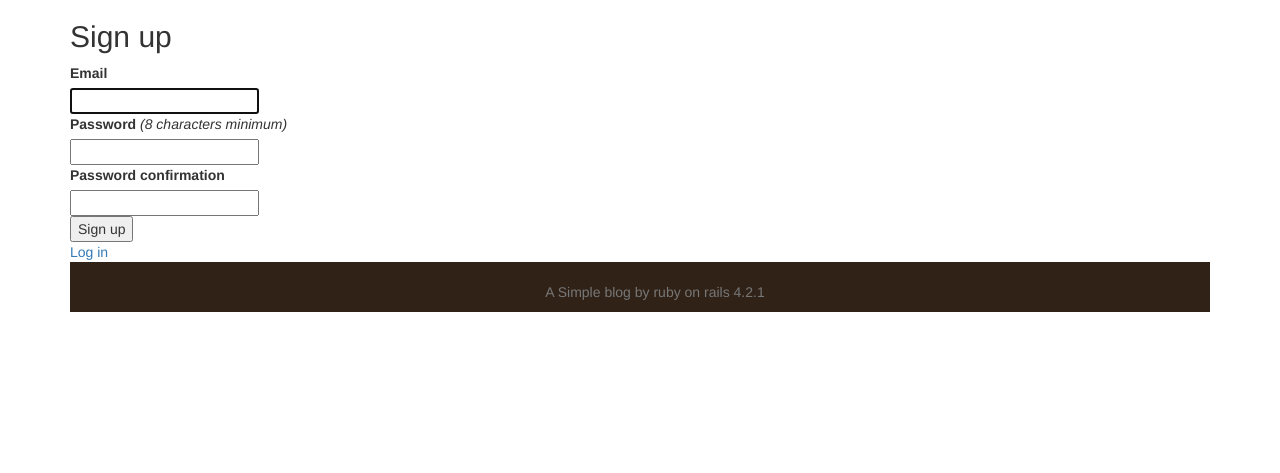
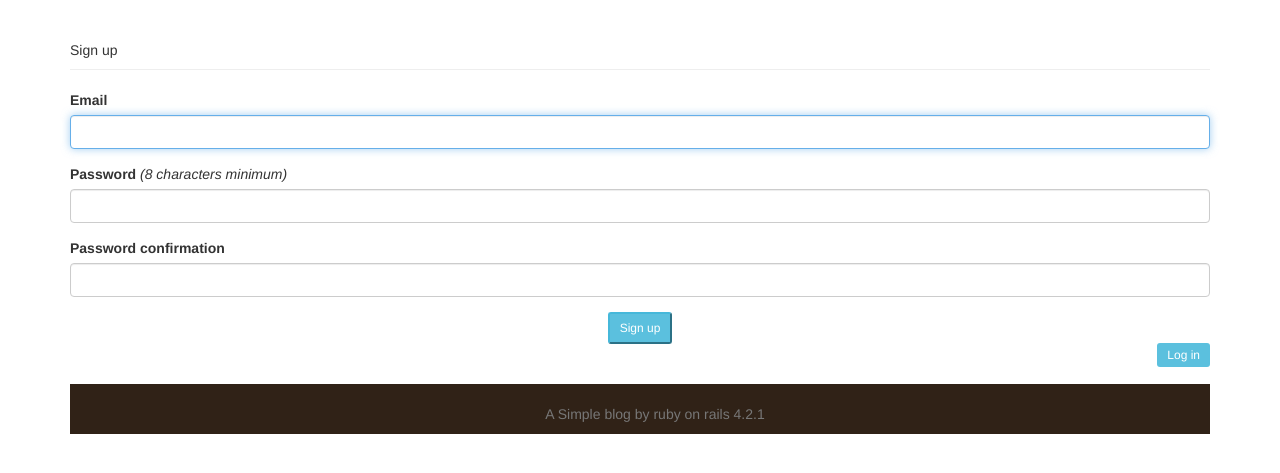
Before and after one commit to ohyoungjooung2/myblog-docker, a Rails app: page /users/sign_up in a window 1280 px wide. Shown: the part 51-524 px from the top of the page. Run offline with Rails 7, Linux system fonts and the light colour scheme; style sheets or scripts are compiled from the project's sources; parts of the project's set-up code (start-up, migrations or seed data) failed here and were passed over; some libraries are stand-ins or nearby versions.

Commit message:
almost completing bootstrap3 and removed unnecessary files partly

```diff
--- a/app/controllers/sessions_controller.rb
+++ b/app/controllers/sessions_controller.rb
@@ -1,4 +1,3 @@
 class SessionsController < ApplicationController
- before_action :authenticate_user!
 
 end
--- a/app/views/articles/index.html.erb
+++ b/app/views/articles/index.html.erb
@@ -1,4 +1,4 @@
 <div id="articles">
   <%= render @articles %>
 </div>
-<div "text-center"><%= paginate @articles, :theme => 'twitter-bootstrap-3', :pagination_class => "pagination-sm pagination-centered" %></div>
+<div "text-center"><%= paginate @articles,  :theme => 'twitter-bootstrap-3', :pagination_class => "pagination-sm pagination-centered" %></div>
--- a/app/views/devise/confirmations/new.html.erb
+++ b/app/views/devise/confirmations/new.html.erb
@@ -1,4 +1,4 @@
-<h2>Resend confirmation instructions</h2>
+<div class="page-header">Resend confirmation instructions</div>
 
 <%= form_for(resource, as: resource_name, url: confirmation_path(resource_name), html: { method: :post }) do |f| %>
   <%= devise_error_messages! %>
--- a/app/views/devise/registrations/new.html.erb
+++ b/app/views/devise/registrations/new.html.erb
@@ -1,28 +1,31 @@
-<h2>Sign up</h2>
+<div class="page-header">Sign up</div>
 
 <%= form_for(resource, as: resource_name, url: registration_path(resource_name)) do |f| %>
   <%= devise_error_messages! %>
-
+ <div class="form-group">
   <div class="field">
     <%= f.label :email %><br />
-    <%= f.email_field :email, autofocus: true %>
+    <%= f.email_field :email, autofocus: true, :class=>"form-control" %>
   </div>
-
+</div>
+<div class="form-group">
   <div class="field">
     <%= f.label :password %>
     <% if @minimum_password_length %>
     <em>(<%= @minimum_password_length %> characters minimum)</em>
     <% end %><br />
-    <%= f.password_field :password, autocomplete: "off" %>
+    <%= f.password_field :password,:class=>"form-control",autocomplete: "off" %>
   </div>
+</div>
 
+<div class="form-group">
   <div class="field">
     <%= f.label :password_confirmation %><br />
-    <%= f.password_field :password_confirmation, autocomplete: "off" %>
+    <%= f.password_field :password_confirmation, :class=>"form-control", autocomplete: "off" %>
   </div>
-
-  <div class="actions">
-    <%= f.submit "Sign up" %>
+</div>
+  <div class="actions inline">
+    <div class="text-center"><%= f.submit "Sign up",:class=>"btn-sm btn-info" %></div>
   </div>
 <% end %>
 
--- a/app/views/devise/shared/_links.html.erb
+++ b/app/views/devise/shared/_links.html.erb
@@ -1,25 +1,25 @@
 <%- if controller_name != 'sessions' %>
-  <%= link_to "Log in", new_session_path(resource_name) %><br />
+  <div class="text-right"><%= link_to "Log in", new_session_path(resource_name),:class=>"btn-sm btn-info" %></div><br />
 <% end -%>
 
 <%- if devise_mapping.registerable? && controller_name != 'registrations' %>
-  <%= link_to "Sign up", new_registration_path(resource_name) %><br />
+  <div class="text-right"><%= link_to "Sign up", new_registration_path(resource_name),:class=>"btn-sm btn-success" %></div><br />
 <% end -%>
 
 <%- if devise_mapping.recoverable? && controller_name != 'passwords' && controller_name != 'registrations' %>
-  <%= link_to "Forgot your password?", new_password_path(resource_name) %><br />
+  <div class="text-right"><%= link_to "Forgot your password?", new_password_path(resource_name),:class=>"btn-sm btn-success" %></div><br />
 <% end -%>
 
 <%- if devise_mapping.confirmable? && controller_name != 'confirmations' %>
-  <%= link_to "Didn't receive confirmation instructions?", new_confirmation_path(resource_name) %><br />
+  <%= link_to "Didn't receive confirmation instructions?", new_confirmation_path(resource_name),:class=>"btn-sm btn-info" %><br />
 <% end -%>
 
 <%- if devise_mapping.lockable? && resource_class.unlock_strategy_enabled?(:email) && controller_name != 'unlocks' %>
-  <%= link_to "Didn't receive unlock instructions?", new_unlock_path(resource_name) %><br />
+  <%= link_to "Didn't receive unlock instructions?", new_unlock_path(resource_name),:class=>"btn-sm btn-info" %><br />
 <% end -%>
 
 <%- if devise_mapping.omniauthable? %>
   <%- resource_class.omniauth_providers.each do |provider| %>
-    <%= link_to "Sign in with #{provider.to_s.titleize}", omniauth_authorize_path(resource_name, provider) %><br />
+    <%= link_to "Sign in with #{provider.to_s.titleize}", omniauth_authorize_path(resource_name, provider),:class=>"btn-sm btn-info" %><br />
   <% end -%>
 <% end -%>
--- a/app/views/layouts/application.html.erb
+++ b/app/views/layouts/application.html.erb
@@ -25,7 +25,7 @@
 		    <ul class="nav navbar-nav">
             <%#= link_to "New Article", new_article_path(@article,:format=>:js), remote: true,:id=>'new_post_link', "data-no-turbolink" => true %>
             <li><%= link_to "MyBlog", root_path %></li>
-            <li><%= link_to "New Article", new_article_path(@article), :id=>'new_post_link', "data-no-turbolink" => true %></li>
+            <li><%= link_to "New Article", new_article_path, :id=>'new_post_link', :method => 'get', "data-no-turbolink" => true %></li>
               <% if signed_in? %>
 
              <li><%= link_to "Edit Password", edit_user_registration_path(current_user) %> </li>
--- a/config/routes.rb
+++ b/config/routes.rb
@@ -8,11 +8,15 @@ Blog::Application.routes.draw do
   end
 
 
+
   root :to => "articles#index"
   resources :articles do
+     #pretty url for kaminari pagination
+     get 'page/:page', :action => :index, :on => :collection
      resources :comments
-     member { post :mercury_update }
   end
+
+
 
   #resources :users
   #resource :session, :only => [:new, :create, :destroy]
```
Also changed, not shown: app/controllers/users_controller.rb (+0 -34 lines), app/views/devise/passwords/new.html.erb (+5 -3 lines), app/views/devise/sessions/new.html.erb (+8 -6 lines), 2 other files.
